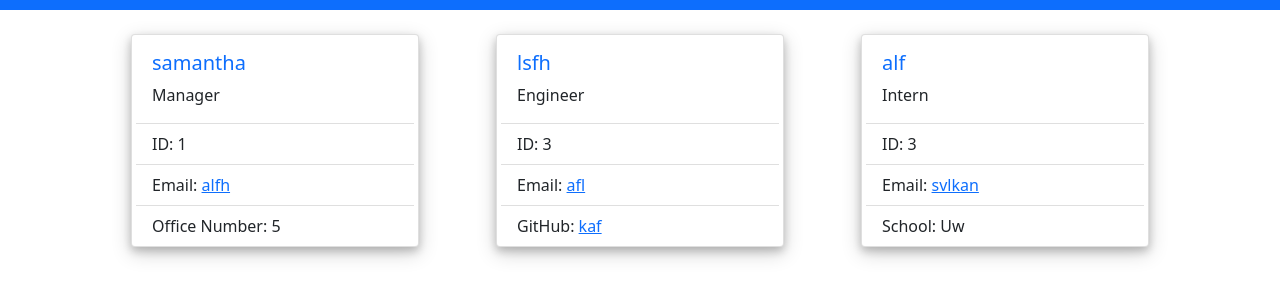
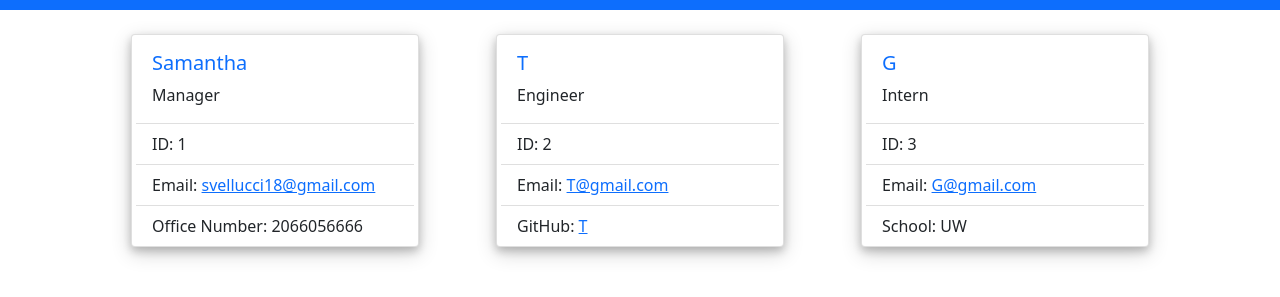
Before and after one commit to svellucci18/team-profile-generator, a website: page dist/index.html in a window 1280 px wide. Shown: the part 81-378 px from the top of the page. Drawn offline with nearby package versions, Linux system fonts and the light colour scheme.

```diff
--- a/dist/index.html
+++ b/dist/index.html
@@ -24,37 +24,37 @@
 
     <div class="card" style="width: 18rem; box-shadow: 0 4px 8px 0 rgba(0, 0, 0, 0.2), 0 6px 20px 0 rgba(0, 0, 0, 0.19);">
         <div class="card-body">
-            <h5 class="card-title text-primary">samantha</h5>
+            <h5 class="card-title text-primary">Samantha</h5>
             <p class="card-text">Manager</p>
           </div>
         <ul class="list-group list-group-flush">
             <li class="list-group-item">ID: 1 </li>
-            <li class="list-group-item">Email: <a href="mailto:alfh">alfh</a></li>
-            <li class="list-group-item">Office Number: 5</li>
+            <li class="list-group-item">Email: <a href="mailto:svellucci18@gmail.com">svellucci18@gmail.com</a></li>
+            <li class="list-group-item">Office Number: 2066056666</li>
         </ul>
     </div>
 
     <div class="card" style="width: 18rem; box-shadow: 0 4px 8px 0 rgba(0, 0, 0, 0.2), 0 6px 20px 0 rgba(0, 0, 0, 0.19);">
         <div class="card-body">
-            <h5 class="card-title text-primary">lsfh</h5>
+            <h5 class="card-title text-primary">T</h5>
             <p class="card-text">Engineer</p>
           </div>
         <ul class="list-group list-group-flush">
-            <li class="list-group-item">ID: 3 </li>
-            <li class="list-group-item">Email: <a href="mailto:afl">afl</a></li>
-            <li class="list-group-item">GitHub: <a href="https://github.com/kaf" target="_blank" rel="noopener noreferrer">kaf</a></li>
+            <li class="list-group-item">ID: 2 </li>
+            <li class="list-group-item">Email: <a href="mailto:T@gmail.com">T@gmail.com</a></li>
+            <li class="list-group-item">GitHub: <a href="https://github.com/T" target="_blank" rel="noopener noreferrer">T</a></li>
         </ul>
     </div>
 
     <div class="card" style="width: 18rem; box-shadow: 0 4px 8px 0 rgba(0, 0, 0, 0.2), 0 6px 20px 0 rgba(0, 0, 0, 0.19);">
         <div class="card-body">
-            <h5 class="card-title text-primary">alf</h5>
+            <h5 class="card-title text-primary">G</h5>
             <p class="card-text">Intern</p>
           </div>
         <ul class="list-group list-group-flush">
             <li class="list-group-item">ID: 3 </li>
-            <li class="list-group-item">Email: <a href="mailto:svlkan">svlkan</a></li>
-            <li class="list-group-item">School: Uw</li>
+            <li class="list-group-item">Email: <a href="mailto:G@gmail.com">G@gmail.com</a></li>
+            <li class="list-group-item">School: UW</li>
         </ul>
     </div>
 
```
Also changed, not shown: README.md.
